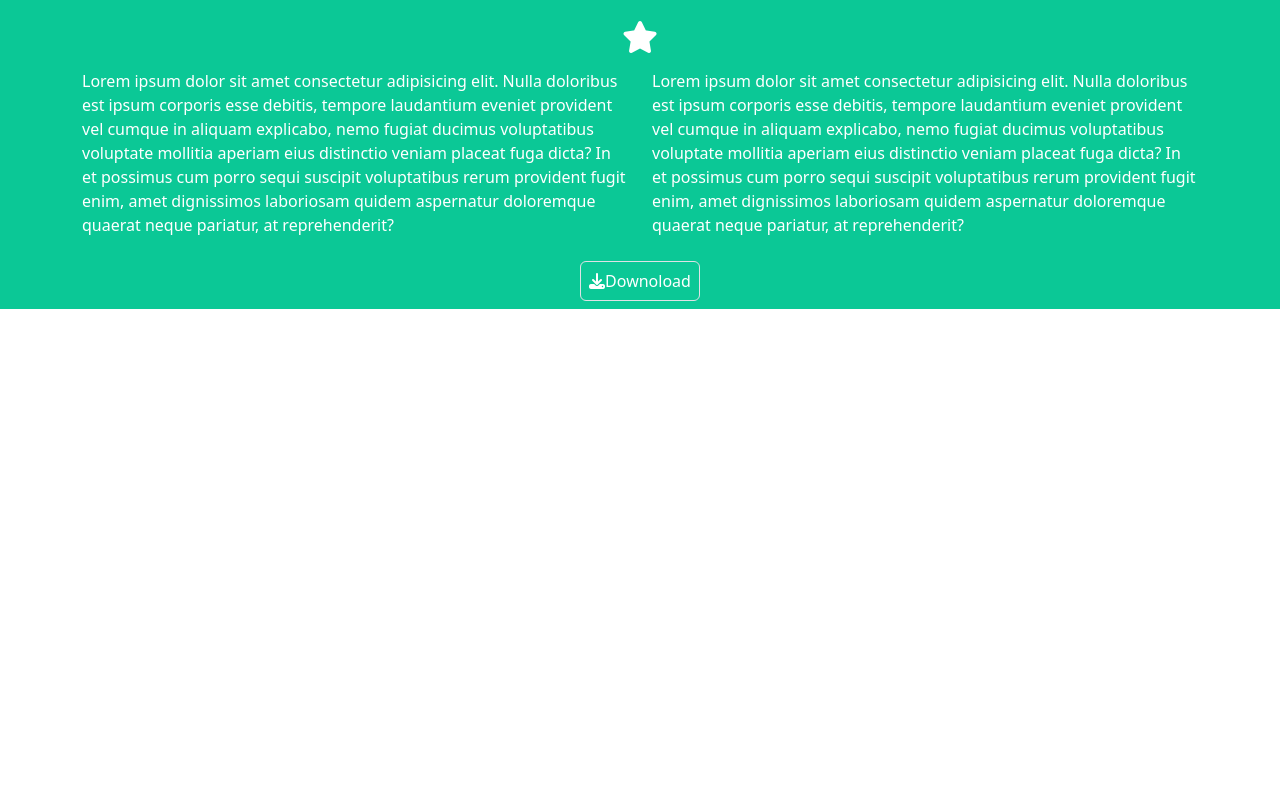
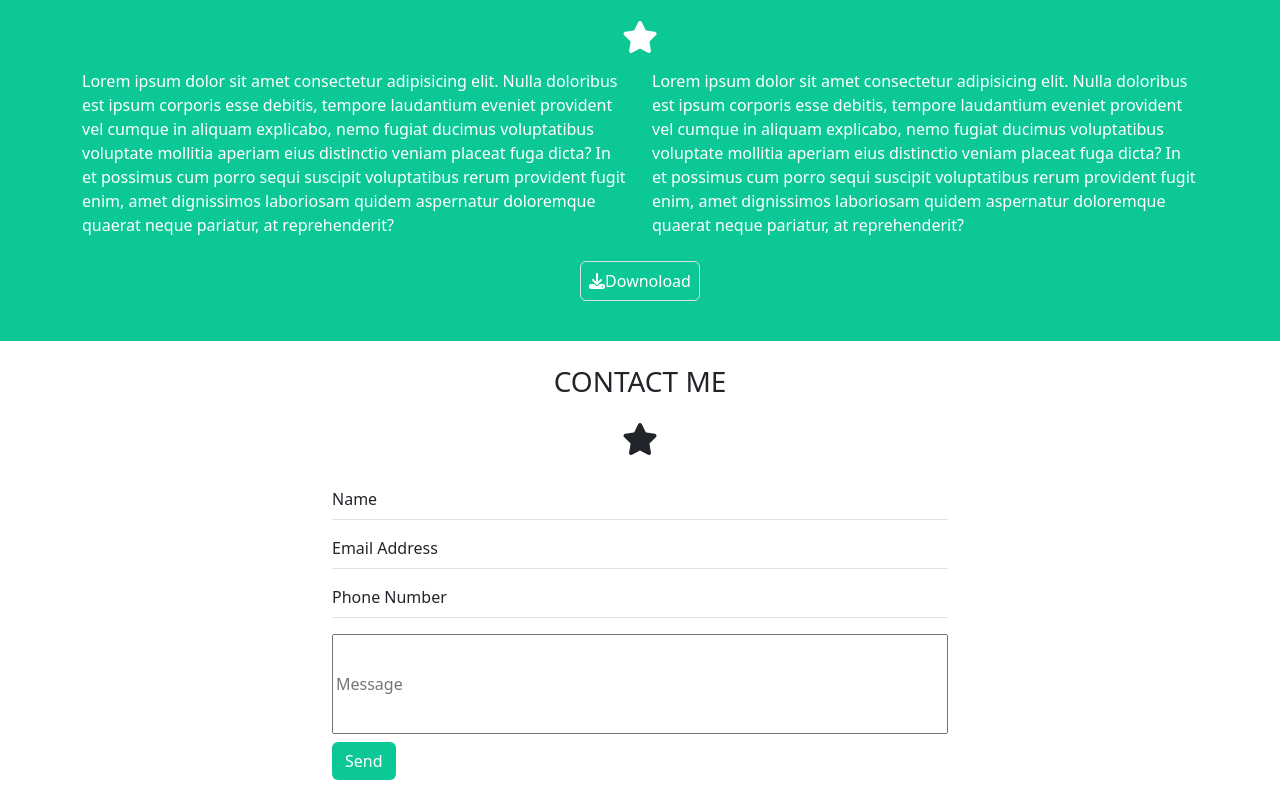
Before and after one commit to pietrocruciata/html-css-bootstrap-freelancer, a plain HTML site: page index.html in a window 1280 px wide. Shown: the part 1336-2132 px from the top of the page. Before the commit the page ends 1645 px from the top, so only its background shows below. Drawn offline with nearby package versions, Linux system fonts and the light colour scheme.

Commit message:
add: contact me section

```diff
--- a/css/index.css
+++ b/css/index.css
@@ -14,7 +14,11 @@ img{
     width: 100%;
 }
 
+/*LAYOUT*/
 
+.message_height{
+    height: 100px;
+}
 /*COLORS*/
 .bg-darkblue {
     background-color: rgb(4, 4, 74);
--- a/index.html
+++ b/index.html
@@ -101,27 +101,49 @@
         <section class="bg-green mt-3">
             <div class="container text-white">
                 <div class="row text-center">
-                    <div class="d-flex justify-content-center flex-column">
-                        <h3 class="pt-4">ABOUT</h3>
-                        <i class="fa-solid fa-star pt-3 pb-3 fs-2"></i>
-                    </div>
 
-                    <p class="text-start col-md-6">Lorem ipsum dolor sit amet consectetur adipisicing elit. Nulla doloribus est
+                    <h3 class="pt-4">ABOUT</h3>
+                    <i class="fa-solid fa-star pt-3 pb-3 fs-2"></i>
+
+                    <p class="text-start col-md-6">Lorem ipsum dolor sit amet consectetur adipisicing elit. Nulla
+                        doloribus est
                         ipsum corporis esse
                         debitis, tempore laudantium eveniet provident vel cumque in aliquam explicabo, nemo fugiat
                         ducimus voluptatibus voluptate mollitia aperiam eius distinctio veniam placeat fuga dicta? In et
                         possimus cum porro sequi suscipit voluptatibus rerum provident fugit enim, amet dignissimos
                         laboriosam quidem aspernatur doloremque quaerat neque pariatur, at reprehenderit?</p>
 
-                    <p class="text-start col-md-6">Lorem ipsum dolor sit amet consectetur adipisicing elit. Nulla doloribus est
+                    <p class="text-start col-md-6">Lorem ipsum dolor sit amet consectetur adipisicing elit. Nulla
+                        doloribus est
                         ipsum corporis esse
                         debitis, tempore laudantium eveniet provident vel cumque in aliquam explicabo, nemo fugiat
                         ducimus voluptatibus voluptate mollitia aperiam eius distinctio veniam placeat fuga dicta? In et
                         possimus cum porro sequi suscipit voluptatibus rerum provident fugit enim, amet dignissimos
                         laboriosam quidem aspernatur doloremque quaerat neque pariatur, at reprehenderit?</p>
-                    <div class="mt-3 mb-3">
+                    <div class="mt-3 mb-5">
                         <a href="#" class="border p-2 rounded"><i class="fa-solid fa-download "></i>Downoload</a>
                     </div>
+                </div>
+            </div>
+        </section>
+
+        <!--CONTACT ME SECTION-->
+        <section>
+            <div class="container w-50 ">
+                <div class="row text-center">
+
+                    <h3 class="pt-4">CONTACT ME</h3>
+                    <i class="fa-solid fa-star pt-3 pb-3 fs-2"></i>
+
+                    <ul class="text-start">
+                        <li class="pt-3  pb-2 border-bottom"><a href="">Name</a></li>
+                        <li class="pt-3  pb-2 border-bottom"><a href="">Email Address</a></li>
+                        <li class="pt-3  pb-2 border-bottom"><a href="">Phone Number</a></li>
+                        <li class="pt-3  pb-2">
+                            <input type=" text-area" placeholder="Message" class="w-100 message_height ">
+                        </li>
+                        <li class="btn btn-succes bg-green text-white"><a href="">Send</a></li>
+                    </ul>
                 </div>
             </div>
         </section>
```
